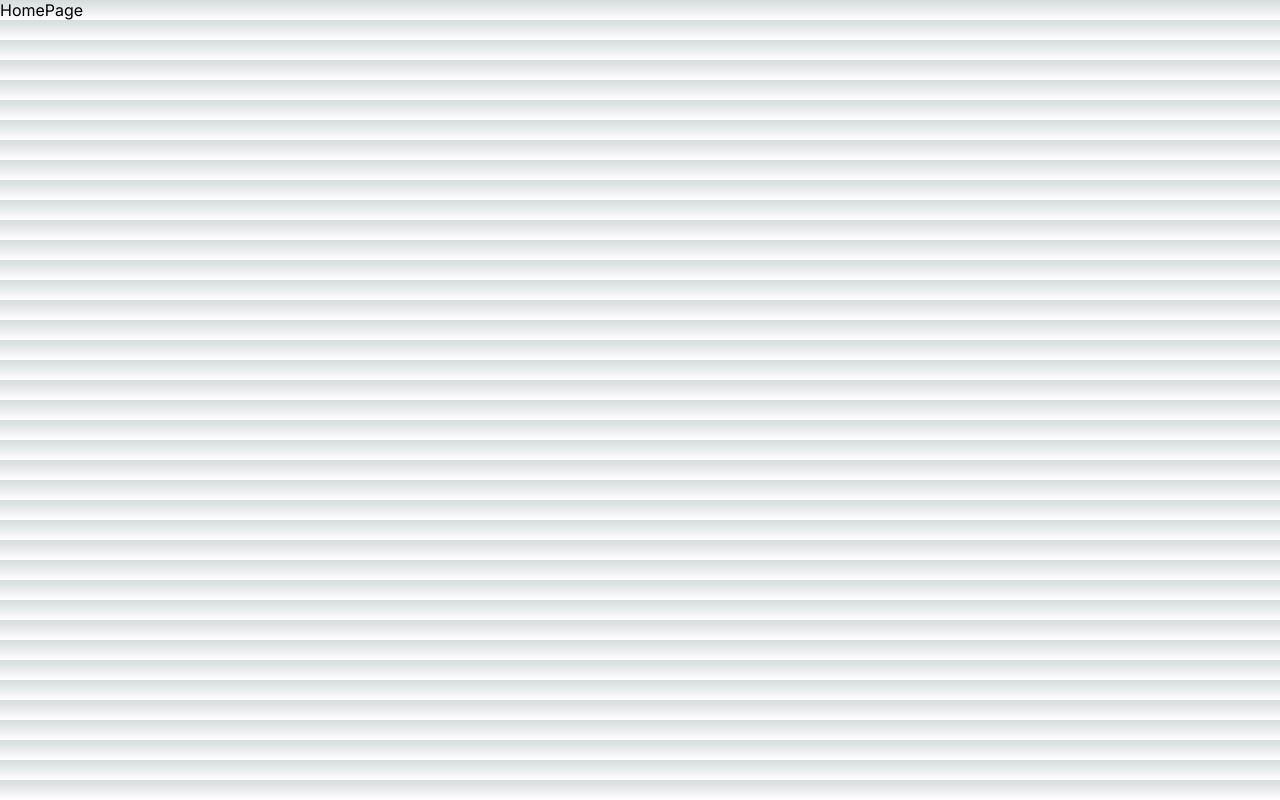
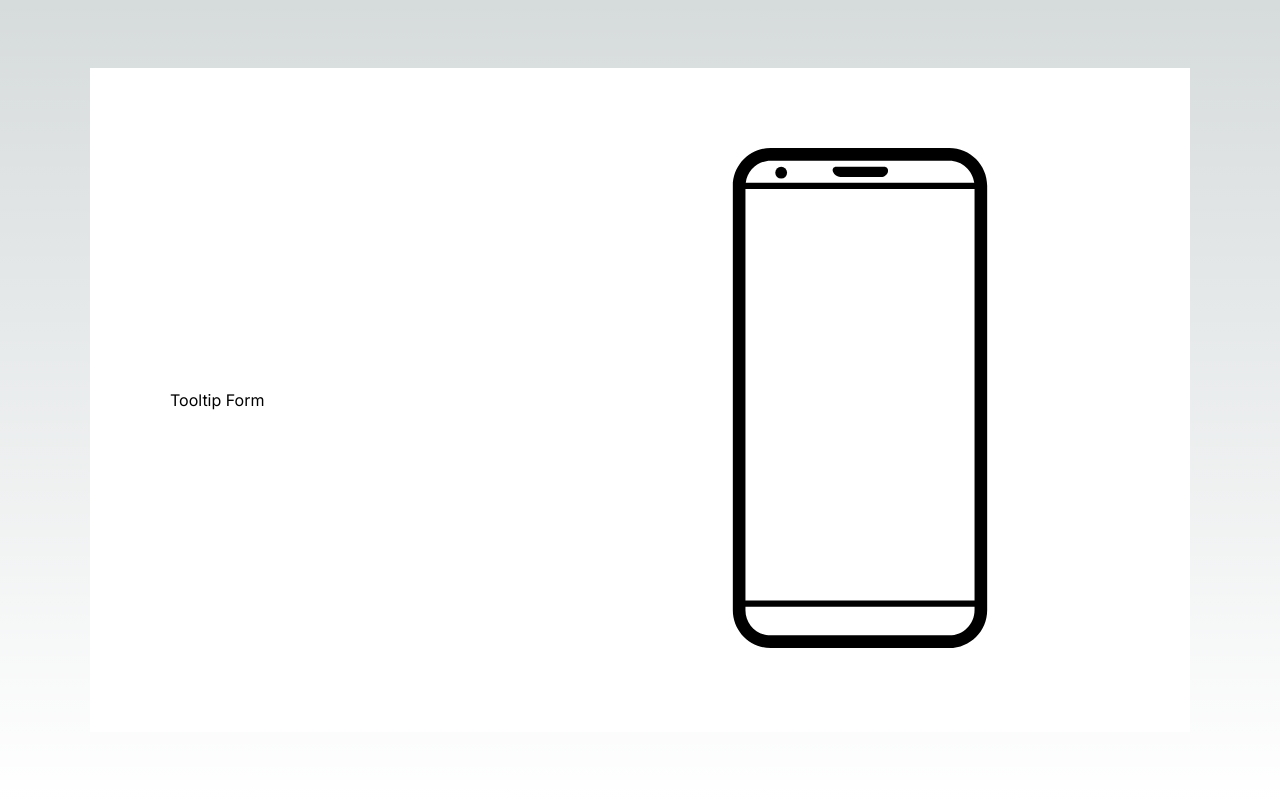
Before and after one commit to prabhashrai02/custom-tooltip, a Next.js app: page / in a window 1280 px wide. Built offline with nearby package versions, Linux system fonts and the light colour scheme.

Commit message:
created separate components

```diff
--- /dev/null
+++ b/Screens/Home/home.module.css
@@ -0,0 +1,15 @@
+.homepage {
+    height: 100dvh;
+    display: flex;
+    align-items: center;
+    justify-content: center;
+}
+
+.formScreenContainer {
+    background-color: white;
+    width: 1100px;
+    padding: 5rem;
+    display: flex;
+    align-items: center;
+    justify-content: space-between;
+}
--- a/Screens/Home/index.tsx
+++ b/Screens/Home/index.tsx
@@ -1,9 +1,17 @@
+import MobileScreen from "../MobileScreen";
+import TooltipForm from "../TooltipForm";
+
+import styles from './home.module.css';
+
 const Home = () => {
 
     return (
-        <>
-            HomePage
-        </>
+        <div className={styles.homepage}>
+            <div className={styles.formScreenContainer}>
+                <TooltipForm />
+                <MobileScreen />
+            </div>
+        </div>
     )
 }
 
--- /dev/null
+++ b/Screens/MobileScreen/index.tsx
@@ -0,0 +1,19 @@
+import Image from "next/image";
+
+import mobilePhone from '@/Assets/phoneSvg.svg';
+
+import styles from './mobileScreen.module.css';
+
+const MobileScreen = () => {
+    return (
+        <div>
+            <Image src={mobilePhone}
+                className={styles.phoneScreen}
+                alt={"mobile phone"}
+                height={500}
+                width={300} />
+        </div>
+    )
+}
+
+export default MobileScreen;
--- /dev/null
+++ b/Screens/MobileScreen/mobileScreen.module.css
@@ -0,0 +1,3 @@
+.phoneScreen {
+    width: 100%;
+}
--- /dev/null
+++ b/Screens/TooltipForm/index.tsx
@@ -0,0 +1,9 @@
+const TooltipForm = () => {
+    return (
+        <div>
+            Tooltip Form
+        </div>
+    )
+}
+
+export default TooltipForm;
```
Also changed, not shown: Assets/phoneSvg.svg (added), Screens/TooltipForm/tooltipForm.module.css (added).
